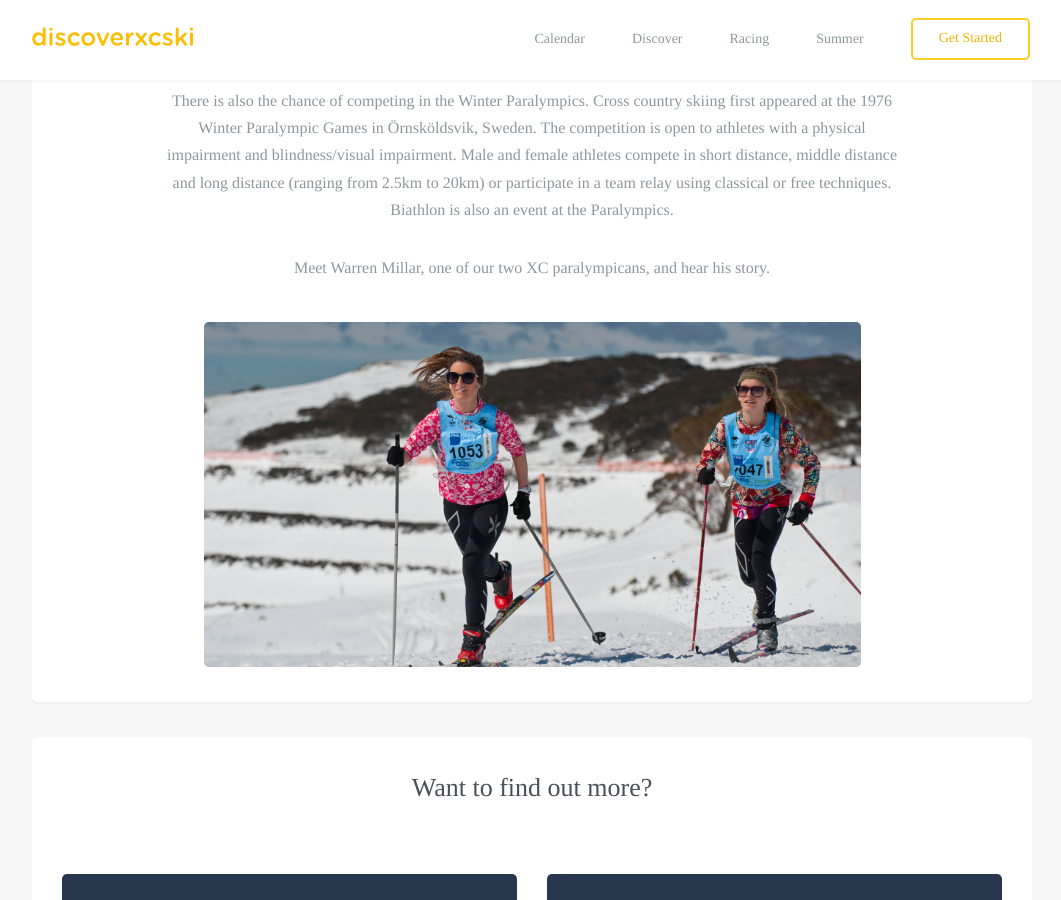
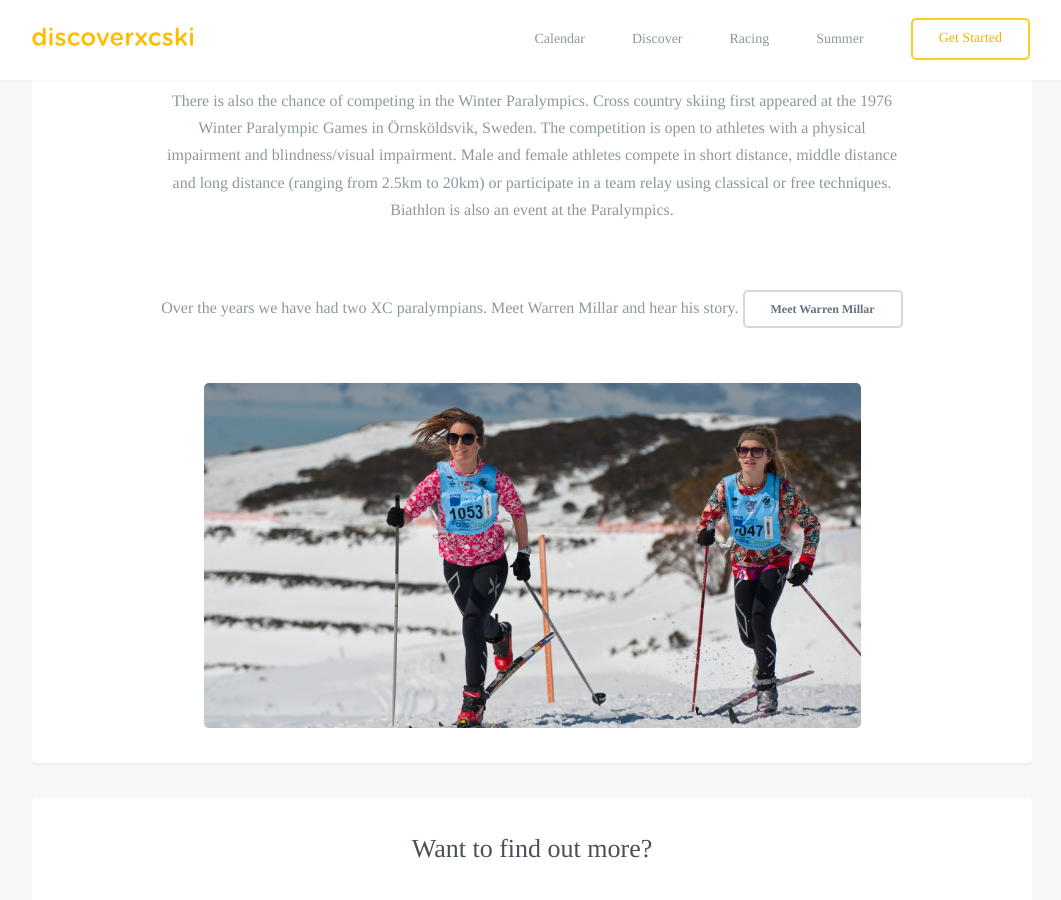
Before and after one commit to robcatto/robcatto.github.io, a Jekyll site: the page built from discoverxc/disabled-wintersports/index.html, in a window 1280 px wide and 900 px high, scrolled down 919 px. Shown: the whole window, without its empty margins (108-1169 px from the left). Built offline with Jekyll 4.4.1, drawn with Linux system fonts in a browser that asks for light colours; some web fonts are replaced; Markdown is read by kramdown in place of the engine named in the settings.

Commit message:
Update index.html

```diff
--- a/discoverxc/disabled-wintersports/index.html
+++ b/discoverxc/disabled-wintersports/index.html
@@ -47,7 +47,9 @@ layout: default
                 <section class="mobile_section">
                     <h3>Winter Paralympics</h3>
                     <p>There is also the chance of competing in the Winter Paralympics.  Cross country skiing first appeared at the 1976 Winter Paralympic Games in Örnsköldsvik, Sweden. The competition is open to athletes with a physical impairment and blindness/visual impairment. Male and female athletes compete in short distance, middle distance and long distance (ranging from 2.5km to 20km) or participate in a team relay using classical or free techniques.  Biathlon is also an event at the Paralympics.
-                    <p>Meet Warren Millar, one of our two XC paralympicans, and hear his story.
+                    <p>Over the years we have had two XC paralympians.  Meet Warren Millar and hear his story.
+
+  <a class="button small dark" href="/stories/warren-millar" data-featurette="analytics-click-event" data-event-category="button" data-event-action="M: Clicked Design an iOS Game" data-event-label="Source: Homepage Alt" id="featurette-35">Meet Warren Millar</a>
 
                     </p>
                     <div class="one">
```
